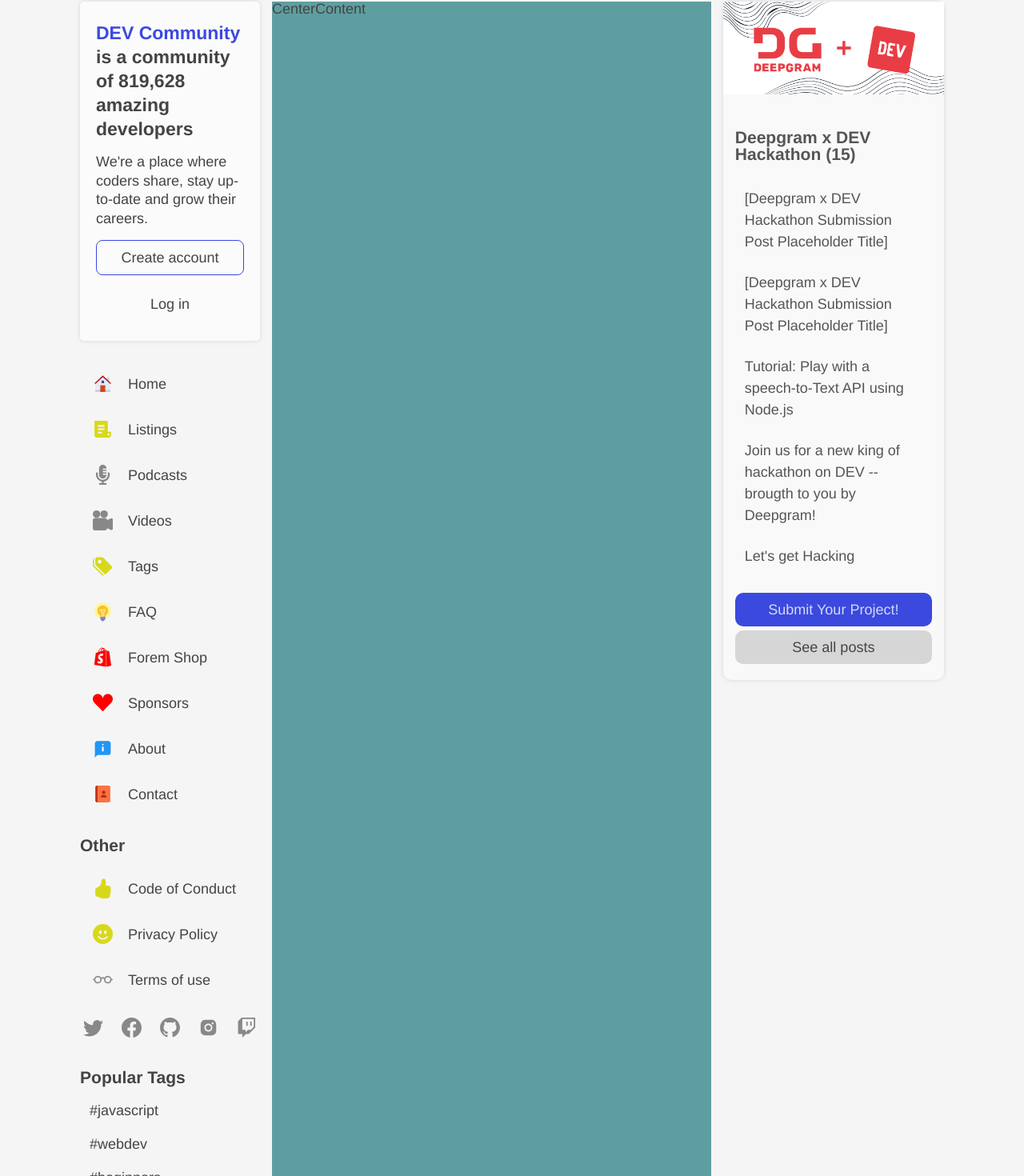
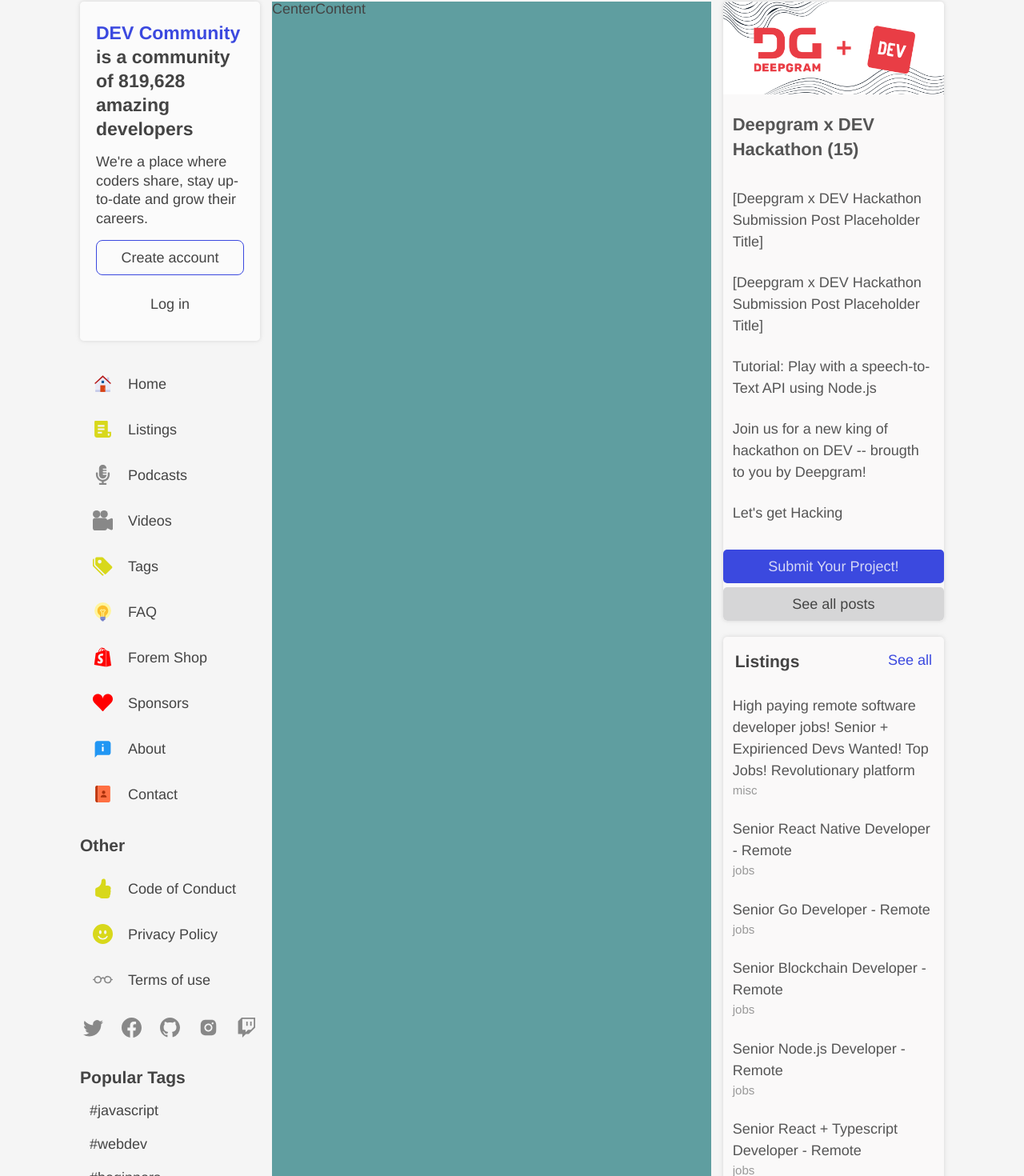
Before and after one commit to NwaguChima/Dev.to_remake, a React (Create React App) app: page / in a window 1280 px wide. Shown: the part 78-1548 px from the top of the page at 80% size. Built offline with nearby package versions, Linux system fonts and the light colour scheme.

Commit message:
listings added

```diff
--- a/src/Styles/index.scss
+++ b/src/Styles/index.scss
@@ -45,10 +45,10 @@
   display: flex;
   align-items: center;
   justify-content: flex-start;
-  // gap: varr.$gap_main;
   text-decoration: none;
   line-height: 1.5;
   padding: varr.$padding_links;
+  width: 100%;
 }
 
 .right__list:hover,
--- a/src/Styles/variables.scss
+++ b/src/Styles/variables.scss
@@ -25,3 +25,4 @@
 $right__bg_white: #faf9f9;
 
 $box_shadow: 0px 0px 5px 0px rgba(156, 156, 156, 0.35);
+$border_radius_main: 0.5rem;
--- a/src/components/Main/RightContent/Deepgram/Deepgram.module.scss
+++ b/src/components/Main/RightContent/Deepgram/Deepgram.module.scss
@@ -5,6 +5,7 @@
   flex-direction: column;
   gap: varr.$gap_L;
   background-color: varr.$right__bg_white;
+  overflow: hidden;
 
   img {
     width: 100%;
@@ -14,12 +15,22 @@
     display: flex;
     flex-direction: column;
     gap: varr.$gap_L;
-    padding: varr.$padding_cards;
 
     .deepgram__list {
       display: flex;
       flex-direction: column;
       //   gap: varr.$gap_main;
+    }
+
+    .deepgram__header {
+      padding: 0 1.2rem;
+      font-size: 2.2rem;
+      line-height: 1.4;
+    }
+
+    .deepgram__header:hover,
+    .deepgram__header:active {
+      color: varr.$main_blue;
     }
   }
 
@@ -33,16 +44,15 @@
     a {
       padding: varr.$padding_links;
       color: varr.$white_bg;
-
       display: flex;
       justify-content: center;
       align-items: center;
       width: 100%;
-      border-radius: 1rem;
-      -webkit-border-radius: 1rem;
-      -moz-border-radius: 1rem;
-      -ms-border-radius: 1rem;
-      -o-border-radius: 1rem;
+      border-radius: 0.5rem;
+      -webkit-border-radius: 0.5rem;
+      -moz-border-radius: 0.5rem;
+      -ms-border-radius: 0.5rem;
+      -o-border-radius: 0.5rem;
     }
 
     .see__all {
@@ -64,13 +74,10 @@
       background-color: varr.$mainBlue_hover;
     }
   }
-  border-radius: 1rem;
-  -webkit-border-radius: 1rem;
-  -moz-border-radius: 1rem;
-  -ms-border-radius: 1rem;
-  -o-border-radius: 1rem;
-
-  box-shadow: 0px 0px 5px 0px rgba(156, 156, 156, 0.35);
-  -webkit-box-shadow: 0px 0px 5px 0px rgba(156, 156, 156, 0.35);
-  -moz-box-shadow: 0px 0px 5px 0px rgba(156, 156, 156, 0.35);
+  box-shadow: varr.$box_shadow;
+  border-radius: varr.$border_radius_main;
+  -webkit-border-radius: varr.$border_radius_main;
+  -moz-border-radius: varr.$border_radius_main;
+  -ms-border-radius: varr.$border_radius_main;
+  -o-border-radius: varr.$border_radius_main;
 }
--- /dev/null
+++ b/src/components/Main/RightContent/Listings/Listings.module.scss
@@ -0,0 +1,62 @@
+@use "../../../../Styles/variables.scss" as varr;
+
+.listings__container {
+  background-color: varr.$right__bg_white;
+  display: flex;
+  flex-direction: column;
+  align-items: center;
+
+  .listings__head {
+    width: 100%;
+    display: flex;
+    justify-content: space-between;
+    padding: varr.$padding_cards;
+
+    .listing_see__all {
+      color: varr.$main_blue;
+    }
+  }
+
+  .listings__list {
+    width: 100%;
+  }
+
+  .job__list {
+    display: flex;
+    flex-direction: column;
+    width: 100%;
+    align-items: flex-start;
+
+    list-style: none;
+    text-decoration: none;
+    line-height: 1.5;
+    padding: varr.$padding_links;
+
+    span {
+      color: #999;
+      font-size: 1.5rem;
+    }
+  }
+
+  .job__list:hover,
+  .job__list:active {
+    background-color: varr.$white_bg;
+    color: varr.$main_blue;
+  }
+
+  .create_new {
+    padding: varr.$padding_cards;
+  }
+
+  .create_new:hover,
+  .create_new:active {
+    color: varr.$main_blue;
+  }
+
+  box-shadow: varr.$box_shadow;
+  border-radius: varr.$border_radius_main;
+  -webkit-border-radius: varr.$border_radius_main;
+  -moz-border-radius: varr.$border_radius_main;
+  -ms-border-radius: varr.$border_radius_main;
+  -o-border-radius: varr.$border_radius_main;
+}
--- /dev/null
+++ b/src/components/Main/RightContent/Listings/Listings.tsx
@@ -0,0 +1,67 @@
+import React from "react";
+import styles from "./Listings.module.scss";
+
+let listings = [
+  {
+    title:
+      "High paying remote software developer jobs! Senior + Expirienced Devs Wanted! Top Jobs! Revolutionary platform",
+    link: "https://dev.to/#:~:text=High%20paying%20remote,misc",
+    type: "misc",
+  },
+  {
+    title: "Senior React Native Developer - Remote",
+    link: "https://dev.to/#:~:text=Senior%20React%20Native,jobs",
+    type: "jobs",
+  },
+  {
+    title: "Senior Go Developer - Remote",
+    link: "https://dev.to/#:~:text=Senior%20Go%20Developer,jobs",
+    type: "jobs",
+  },
+  {
+    title: "Senior Blockchain Developer - Remote",
+    link: "https://dev.to/listings/jobs/senior-blochkchain-developer-remote-15da",
+    type: "jobs",
+  },
+  {
+    title: "Senior Node.js Developer - Remote",
+    link: "https://dev.to/#:~:text=Senior%20React%20Developer,jobs",
+    type: "jobs",
+  },
+  {
+    title: "Senior React + Typescript Developer - Remote",
+    link: "https://dev.to/#:~:text=Senior%20React%20Developer,jobs",
+    type: "jobs",
+  },
+];
+
+const Listings = () => {
+  return (
+    <div className={styles.listings__container}>
+      <div className={styles.listings__head}>
+        <h3 className={styles.listings__header}>Listings</h3>
+        <a className={styles.listing_see__all} href="https://dev.to/listings">
+          See all
+        </a>
+      </div>
+      <ul className={styles.listings__list}>
+        {listings.map((el) => (
+          <a href={el.link}>
+            <li className={styles.job__list}>
+              <p>{el.title}</p>
+              <span>{el.type}</span>
+            </li>
+          </a>
+        ))}
+      </ul>
+      <a
+        className={styles.create_new}
+        href="https://dev.to/#:~:text=jobs-,Create%20a%20Listing,-%23help"
+      >
+        Create a Listing
+      </a>
+    </div>
+  );
+};
+
+export default Listings;
--- a/src/components/Main/RightContent/RightContent.module.scss
+++ b/src/components/Main/RightContent/RightContent.module.scss
@@ -4,4 +4,5 @@
   flex-basis: 36.5rem;
   display: flex;
   flex-direction: column;
+  gap: 2rem;
 }
--- a/src/components/Main/RightContent/RightContent.tsx
+++ b/src/components/Main/RightContent/RightContent.tsx
@@ -1,11 +1,13 @@
 import React from "react";
 import Deepgram from "./Deepgram/Deepgram";
+import Listings from "./Listings/Listings";
 import styles from "./RightContent.module.scss";
 
 const RightContent = () => {
   return (
     <aside className={styles.right__container}>
       <Deepgram />
+      <Listings />
     </aside>
   );
 };
```
